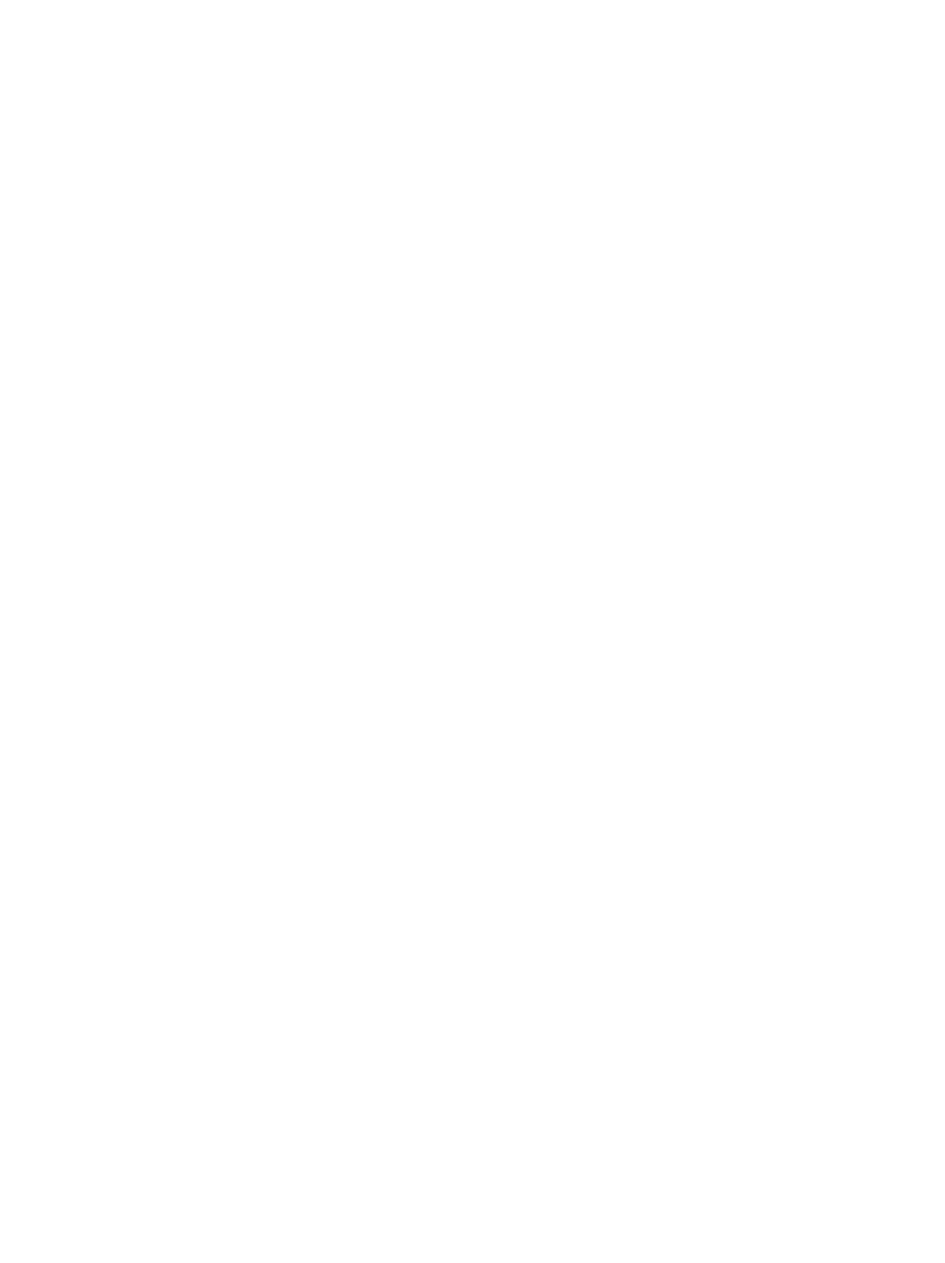
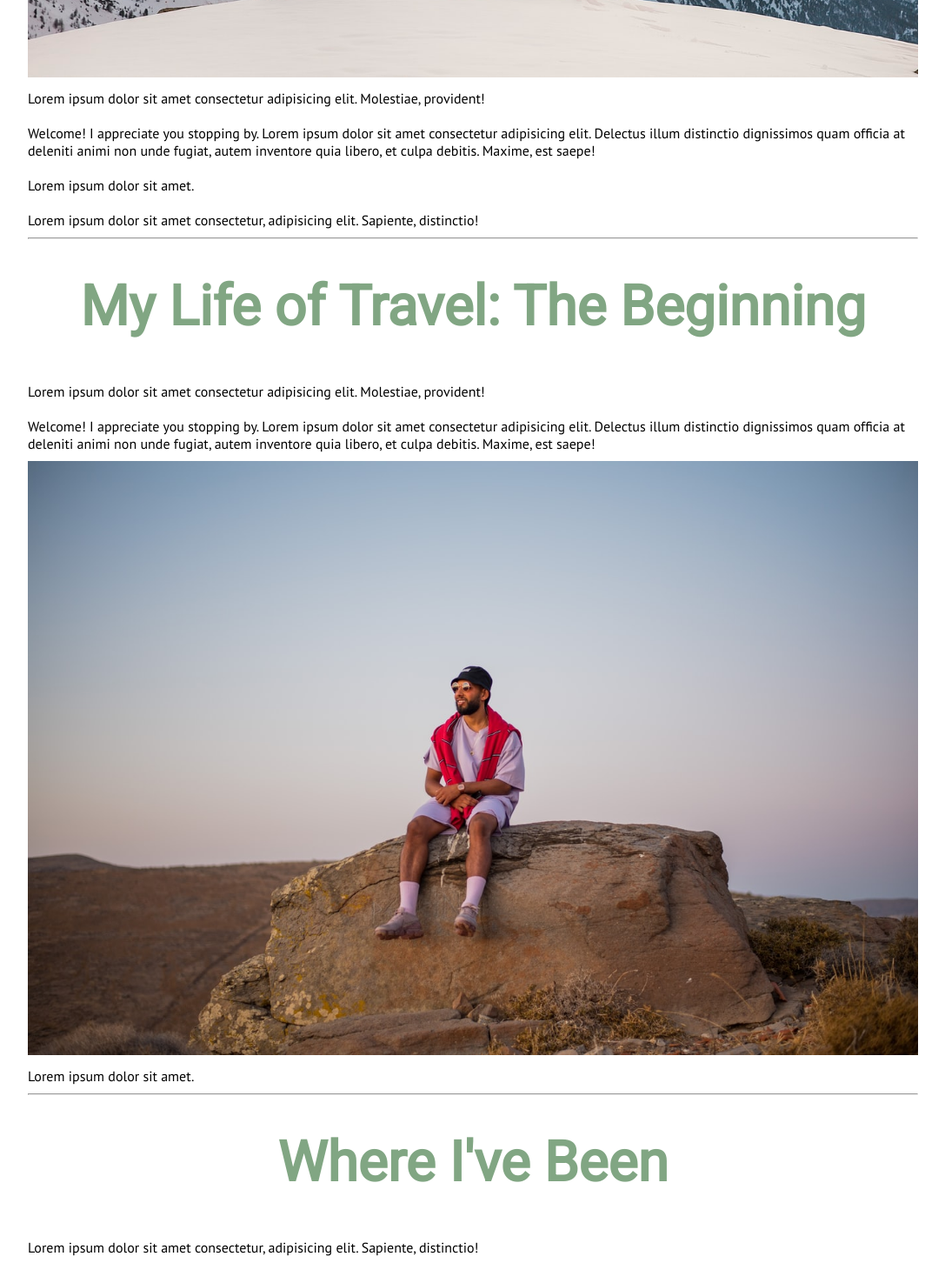
Before and after one commit to Mejtur/react-blog, a React (Create React App) app: page /about in a window 1280 px wide. Shown: the part 800-2252 px from the top of the page at 87% size, without its empty margins (96-1183 px from the left). Before the commit the page ends 800 px from the top, so only its background shows below. Built offline with nearby package versions, Linux system fonts and the light colour scheme.

Commit message:
about_section
created basic about section

```diff
--- a/src/pages/About.js
+++ b/src/pages/About.js
@@ -1,12 +1,38 @@
 import React from 'react'
 import Footer from '../components/Footer'
 import Navbar from '../components/Navbar'
-
+import AboutImg from '../images/aboutHero.jpg';
+import AboutImage1 from '../images/aboutImage1.jpg';
+import AboutImage2 from '../images/aboutImage2.jpg';
 function About() {
     return (
         <div className="about">
             <Navbar />
-
+            <div className="about__container">
+                <h1 className="about__title">ABOUT ME</h1>
+                <img src={AboutImg} alt="about_hero" className="about__image"/>
+                <p className="about__text">Lorem ipsum dolor sit amet consectetur adipisicing elit. Molestiae, provident!</p>
+                <p className="about__text">Welcome! I appreciate you stopping by.
+                Lorem ipsum dolor sit amet consectetur adipisicing elit. Delectus illum distinctio dignissimos quam officia at deleniti animi non unde fugiat, autem inventore quia libero, et culpa debitis. Maxime, est saepe!
+                </p>
+                <p className="about__text">Lorem ipsum dolor sit amet.</p>
+                <p className="about__text">Lorem ipsum dolor sit amet consectetur, adipisicing elit. Sapiente, distinctio!</p>
+                <hr/>
+                <h1 className="about__title">My Life of Travel: The Beginning</h1>
+                <p className="about__text">Lorem ipsum dolor sit amet consectetur adipisicing elit. Molestiae, provident!</p>
+                <p className="about__text">Welcome! I appreciate you stopping by.
+                Lorem ipsum dolor sit amet consectetur adipisicing elit. Delectus illum distinctio dignissimos quam officia at deleniti animi non unde fugiat, autem inventore quia libero, et culpa debitis. Maxime, est saepe!
+                </p>
+                <img src={AboutImage1} alt="about__imagetext" className="about__image"/>
+                <p className="about__text">Lorem ipsum dolor sit amet.</p>
+                <hr/>
+                <h1 className="about__title">Where I've Been</h1>
+                <p className="about__text">Lorem ipsum dolor sit amet consectetur, adipisicing elit. Sapiente, distinctio!</p>
+                <img src={AboutImage2} alt="about__imagetext2" className="about__image"/>
+                <p className="about__text">Lorem ipsum dolor sit amet consectetur adipisicing elit.</p>
+                <p className="about__text">Lorem ipsum dolor sit amet consectetur adipisicing elit. Optio, non obcaecati! Quidem dolor perferendis beatae. Lorem ipsum dolor sit amet. Lorem ipsum dolor sit amet, consectetur adipisicing elit. Explicabo, officia.</p>
+                <hr/>
+            </div>
             <Footer />
         </div>
     )
--- a/src/sass/main.scss
+++ b/src/sass/main.scss
@@ -7,3 +7,4 @@
 @import "./layout/continentCart";
 
 @import "./pages/home";
+@import "./pages/about";
--- /dev/null
+++ b/src/sass/pages/_about.scss
@@ -0,0 +1,24 @@
+.about {
+  width: 100%;
+  &__container {
+    width: 80%;
+    margin: 0 auto;
+  }
+
+  &__title {
+    text-align: center;
+    font-family: $titleFont;
+    color: $darkGreen;
+    padding: 40px 0;
+    font-size: 64px;
+  }
+
+  &__image {
+    width: 100%;
+    object-fit: contain;
+  }
+  &__text {
+    font-family: $textFont;
+    padding: 10px 0;
+  }
+}
```
Also changed, not shown: src/images/aboutImage1.jpg (added), src/images/aboutImage2.jpg (added).
